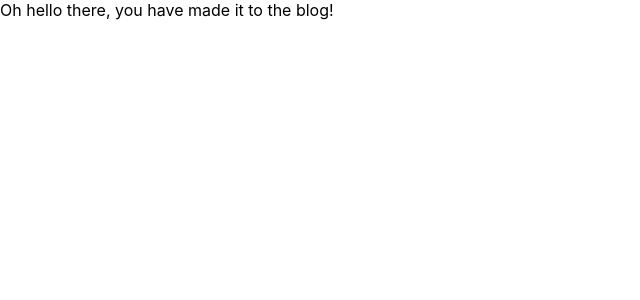
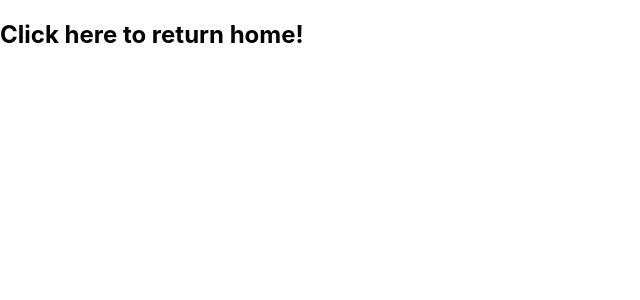
Before and after one commit to miloujb/sock-butler, a Next.js app: page /blog in a window 1280 px wide. Shown: the top 300 px of the page, without its empty margins (0-640 px from the left). Built offline with nearby package versions, Linux system fonts and the light colour scheme.

Commit message:
linking back from blog to home

```diff
--- a/pages/blog.js
+++ b/pages/blog.js
@@ -1,7 +1,11 @@
+import Link from 'next/link'
+
 export default function Blog () {
     return (
-        <>
-        Oh hello there, you have made it to the blog!
-        </>
+        <h2>
+        <Link href="/">
+          <a>Click here to return home!</a>
+        </Link>
+      </h2>
     )
 }
```
